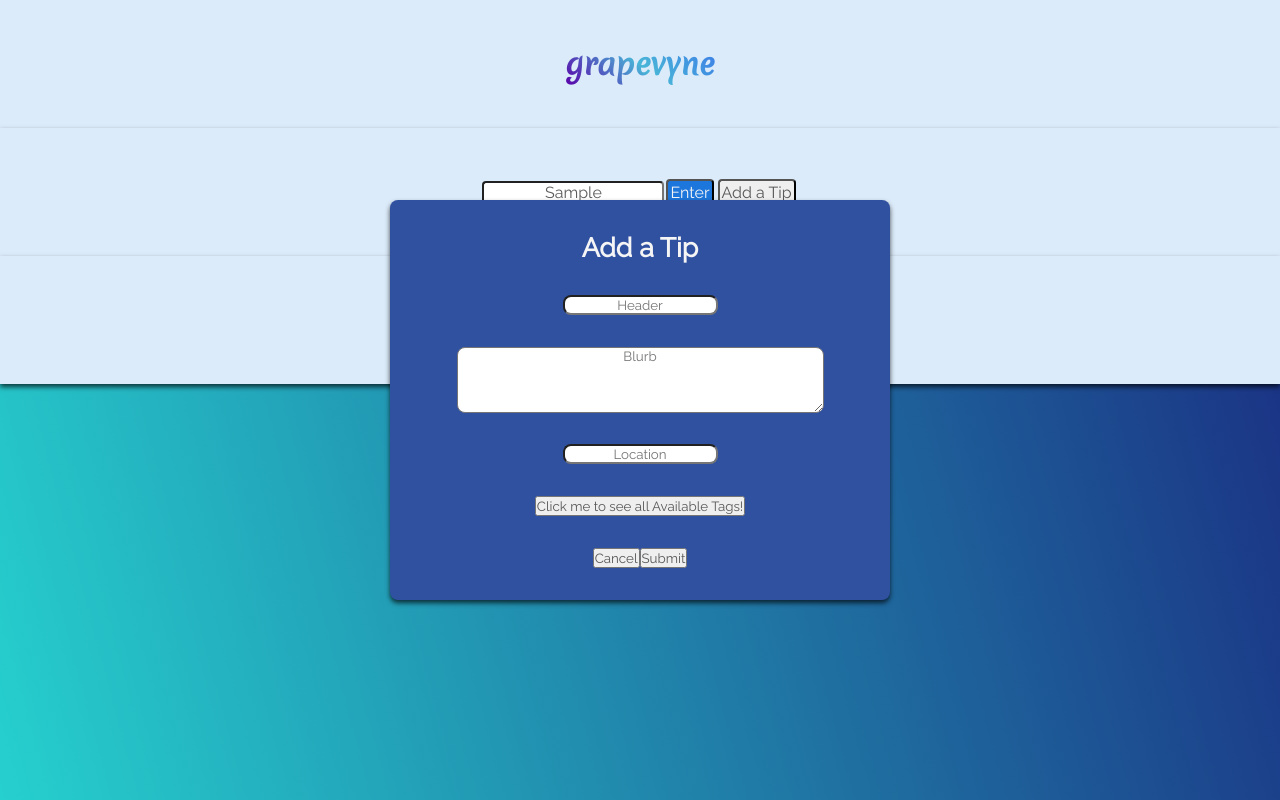
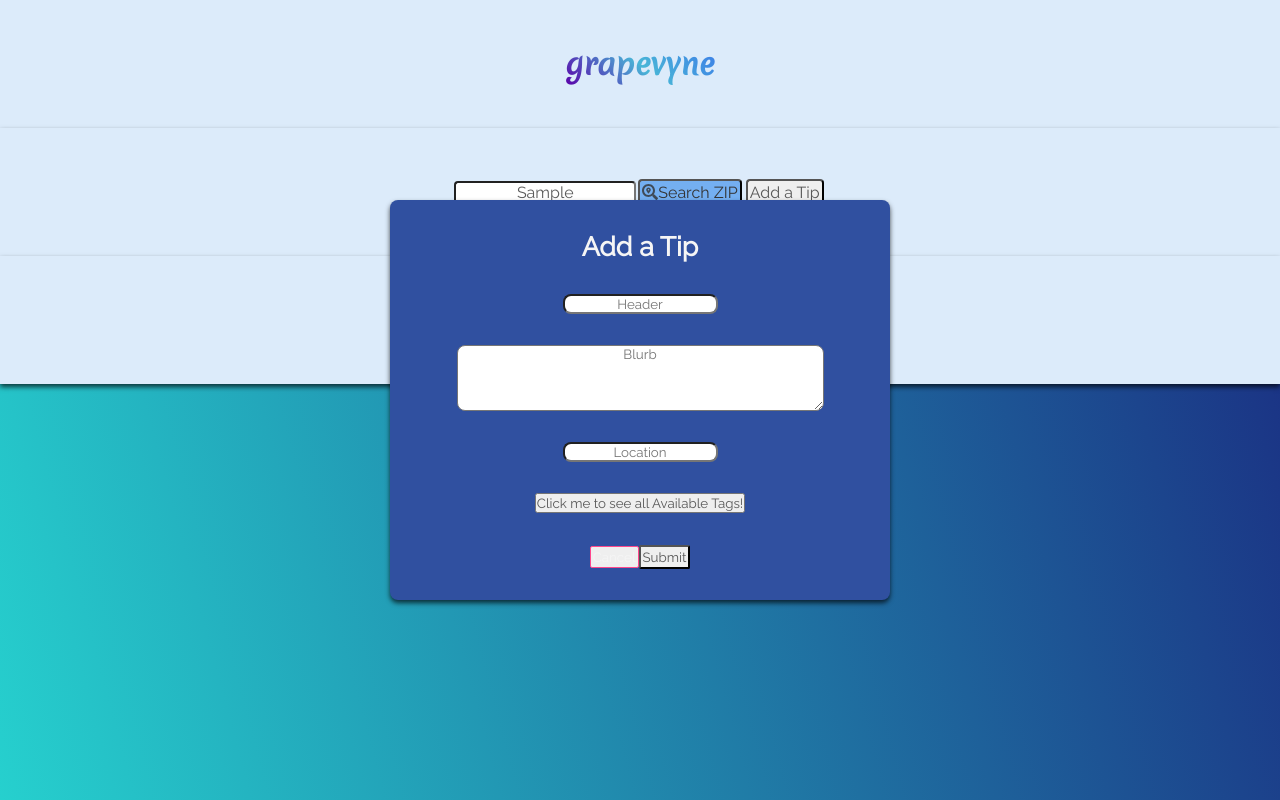
Before and after one commit to grapevyne/Tiply, a React app: page / in a window 1280 px wide. Both pictures are taken after typing "Sample" into the empty fields and a click on the button "Add a Tip". Built offline with nearby package versions, Linux system fonts and the light colour scheme.

Commit message:
Installed react-fontawesome, styled modal and Search component

```diff
--- a/assets/styles.css
+++ b/assets/styles.css
@@ -140,8 +140,8 @@ h3 {
     margin: 2px;
 }
 .search-button {
-    background-color: rgb(29, 118, 219);
-    color: whitesmoke;
+    background-color: rgb(116, 175, 241);
+    color: rgb(52, 52, 52);
 }
 input.search-input {
     font-size: 12pt;
@@ -160,14 +160,15 @@ input.search-input {
     flex-direction: column;
     display: flex;
     justify-content: space-evenly;
-     border-radius: 8px;
-     box-shadow: 0px 3px 5px rgba(0,0,0,.7);
+    border-radius: 8px;
+    box-shadow: 0px 3px 5px rgba(0,0,0,.7);
 }
 .addModal > textarea{
     min-height: 50px;
     max-width: 80%;
     max-height: 60%;
 }
+
 .modal-h1 {
     color: whitesmoke;
 }
@@ -177,8 +178,18 @@ input.search-input {
 .cancelOrAccept {
     flex-direction: row;
     display: flex;
+    justify-content: space-between;
 }
-.red {
+.cancelOrAccept > button {
+    padding: 2px;
+    border-radius: 2px;
+    outline: none;
+}
+.cancelOrAccept > button.cancel {
+    border: 1px solid rgb(255, 71, 141);
+    color: whitesmoke;
+}
+.purple {
     color: rgb(119, 0, 255);
 }
 .green {
--- a/client/components/AddTipModal.jsx
+++ b/client/components/AddTipModal.jsx
@@ -41,8 +41,8 @@ const AddTipModal = props => (
     </div>
 
     <div className="cancelOrAccept">
-      <button onClick={props.toggleAddTipsButton} >Cancel</button>
-      <button>Submit</button>
+      <button onClick={props.toggleAddTipsButton} className="cancel">Cancel</button>
+      <button className="modal-submit">Submit</button>
     </div>
   </div>
 
--- a/client/components/Search.jsx
+++ b/client/components/Search.jsx
@@ -1,11 +1,13 @@
 import React, { Component } from 'react';
 import AddTipModal from './AddTipModal.jsx';
+import { FontAwesomeIcon } from '@fortawesome/react-fontawesome';
+import { faSearchLocation } from '@fortawesome/free-solid-svg-icons'
 
 const Search = props => {
   return (
     <div id="search" className="division">
       <input type="text" placeholder="Zip Code" onChange={props.getZipCode} className="search-input" />
-      <button onClick={() => props.getLocalTips(props.zipCode)} className="search-button">  Enter </button>
+      <button onClick={() => props.getLocalTips(props.zipCode)} className="search-button"><FontAwesomeIcon icon={faSearchLocation} className="searchIcon" style={{ color: 'whitesmoke' }} />Search ZIP</button>
       <button onClick={props.toggleAddTipsButton} className="add-button">
         Add a Tip
       </button>
--- a/client/components/TipComponent.jsx
+++ b/client/components/TipComponent.jsx
@@ -16,7 +16,7 @@ const TipComponent = (props) => (
     <div className="votes tip-piece">
       <h3 onClick={() => { props.upvote(props.id) }} className="green">+</h3>
       <h1>{props.votes}</h1>
-      <h3 onClick={() => { props.downvote(props.id) }} className="red">-</h3>
+      <h3 onClick={() => { props.downvote(props.id) }} className="purple">-</h3>
     </div>
     <div className="timestamp tip-piece">{`${props.timestamp[0]}-${props.timestamp[1]}-${props.timestamp[2]}`}</div>
   </div>
--- a/package.json
+++ b/package.json
@@ -13,6 +13,9 @@
   "author": "grapevyne",
   "license": "ISC",
   "dependencies": {
+    "@fortawesome/fontawesome-svg-core": "^1.2.26",
+    "@fortawesome/free-solid-svg-icons": "^5.12.0",
+    "@fortawesome/react-fontawesome": "^0.1.8",
     "express": "^4.17.1",
     "pg": "^7.17.0",
     "react": "^16.12.0",
```
Also changed, not shown: 1 other file (tests, documents, lock files or other folders).
